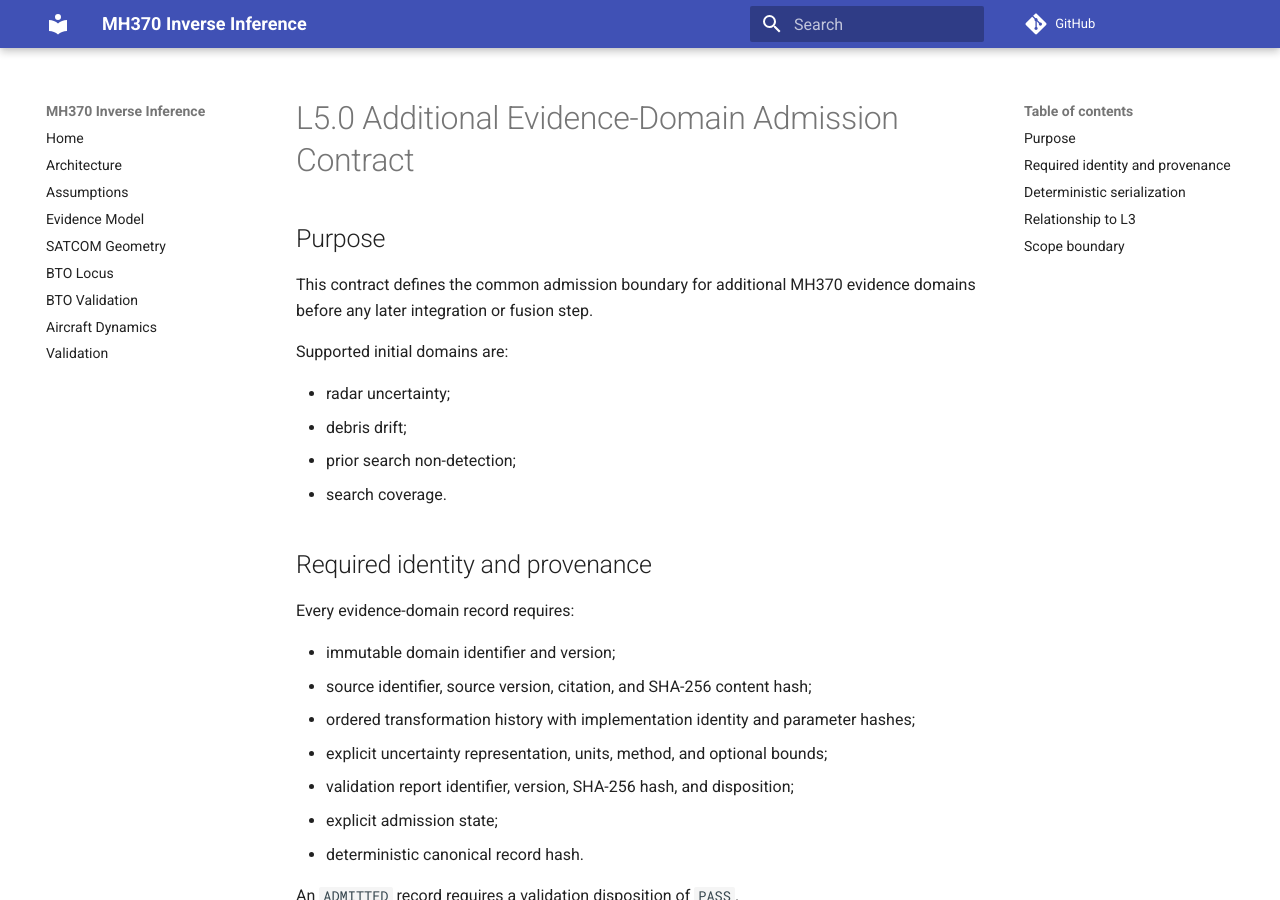
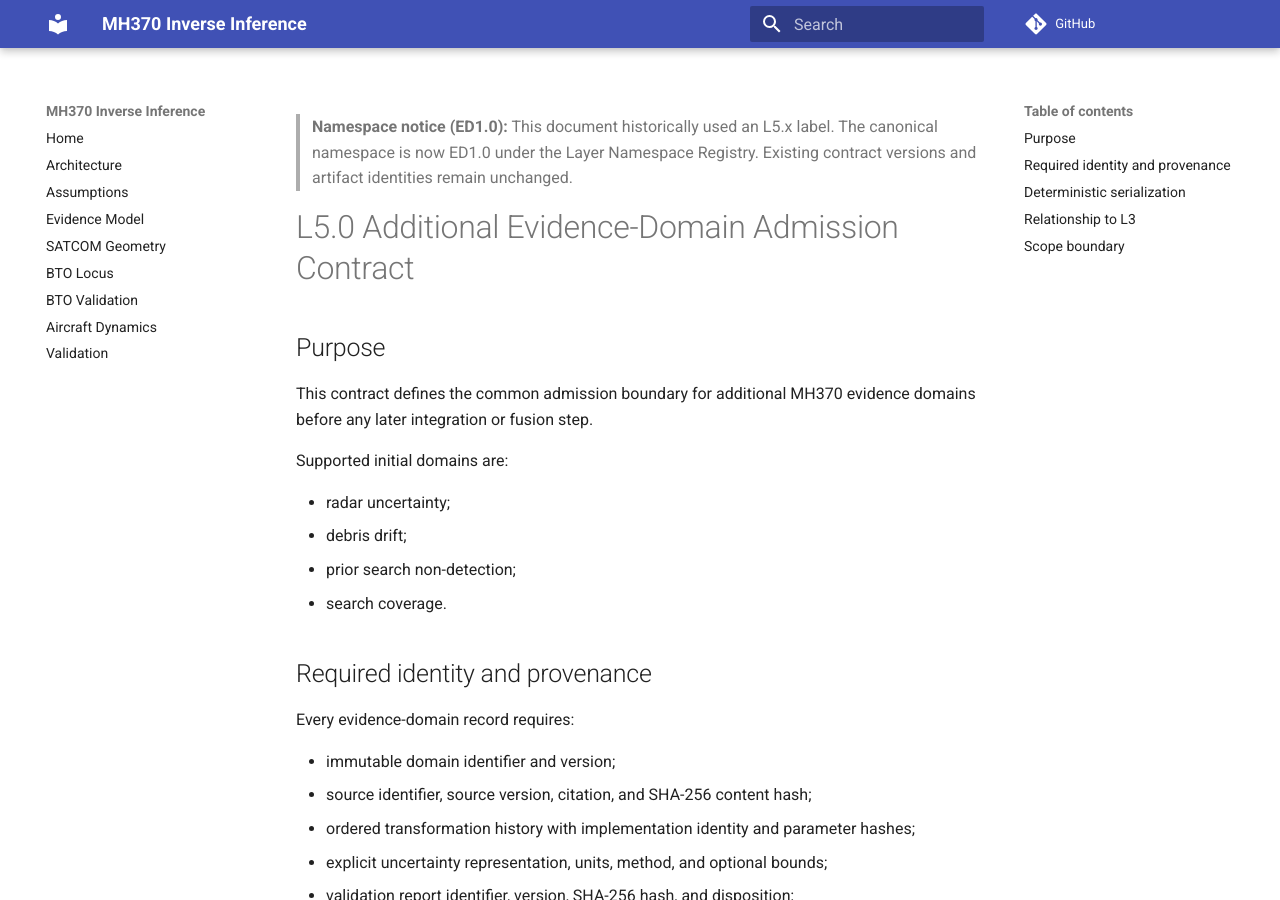
Before and after one commit to bradshawdanni-collab/mh370-inverse-inference, an MkDocs documentation site: the page built from docs/additional-evidence-domain-admission.md, in a window 1280 px wide and 900 px high. Built offline with MkDocs 1.6.1 and Material for MkDocs 9.7.7, drawn with Linux system fonts in a browser that asks for light colours; comment, search, counter and statistics services are not loaded.

Commit message:
Add evidence-domain namespace registry

```diff
--- a/docs/additional-evidence-domain-admission.md
+++ b/docs/additional-evidence-domain-admission.md
@@ -1,3 +1,5 @@
+> **Namespace notice (ED1.0):** This document historically used an L5.x label. The canonical namespace is now ED1.0 under the Layer Namespace Registry. Existing contract versions and artifact identities remain unchanged.
+
 # L5.0 Additional Evidence-Domain Admission Contract
 
 ## Purpose
```
